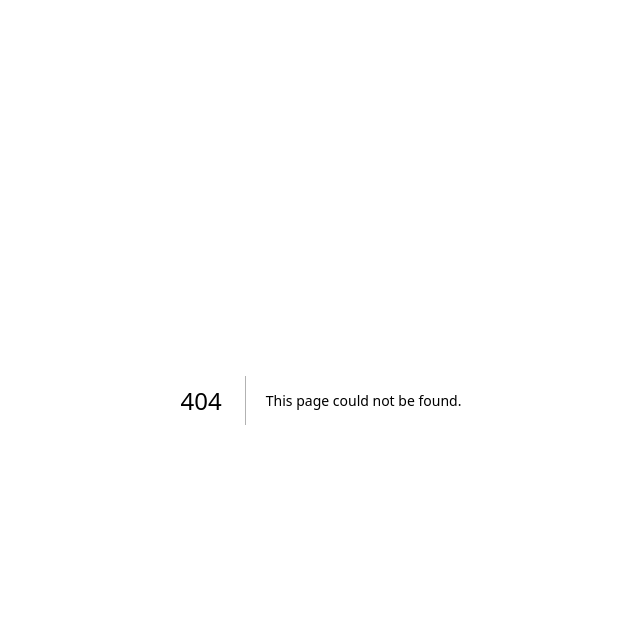
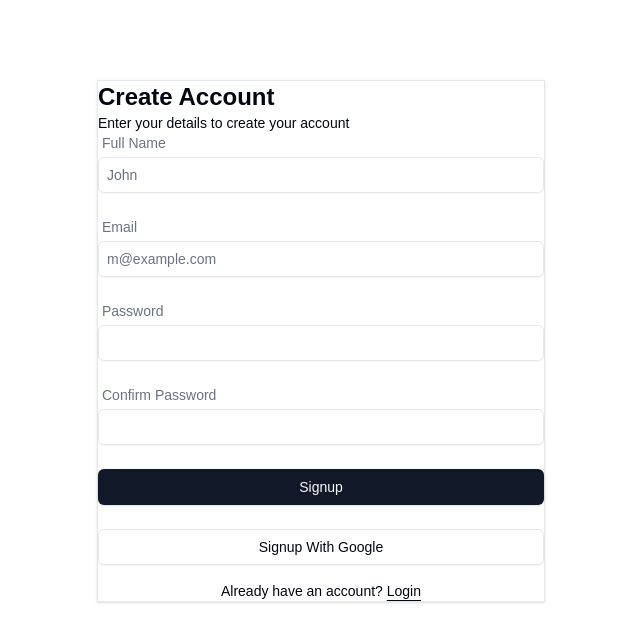
Before and after one commit to Mohammed-Ashik-KP/prodexio, a Next.js app: page /signup in a window 1280 px wide. Before the commit this address had no page. Shown: the top 642 px of the page, without its empty margins (319-959 px from the left). Built offline with nearby package versions, Linux system fonts and the light colour scheme.

Commit message:
feat: login signup form ui

```diff
--- /dev/null
+++ b/src/app/(auth)/login/login.tsx
@@ -0,0 +1,93 @@
+"use client";
+
+import { cn } from "@/lib/utils";
+import { Button } from "@/components/button/button";
+import Card from "@/components/card/card";
+import Input from "@/components/input/input";
+import Label from "@/components/label/label";
+import { FieldValues, useForm } from "react-hook-form";
+
+const LoginForm: React.FC = () => {
+  //constants
+
+  //hooks
+  const {
+    register,
+    handleSubmit,
+    formState: { errors },
+  } = useForm<FieldValues>({
+    defaultValues: {
+      email: "",
+      password: "",
+    },
+    reValidateMode: "onChange",
+  });
+
+  //states
+
+  //fncs
+  const handle = (values) => {
+    console.log({ values });
+  };
+
+  //effects
+
+  return (
+    <div className="w-full">
+      <Card
+        title={<div className="text-2xl">Login</div>}
+        description={"Enter your email below to login to your account"}
+      >
+        <form>
+          <div className="flex flex-col gap-6">
+            <div className="grid gap-2">
+              <Input
+                id="email"
+                type="email"
+                placeholder="m@example.com"
+                required
+                name="email"
+                label="Email"
+                register={register}
+                errors={errors}
+              />
+            </div>
+            <div className="grid gap-2">
+              <div className="flex items-center">
+                <Label label="Password"></Label>
+                <a
+                  href="#"
+                  className="ml-auto inline-block text-sm underline-offset-4 hover:underline"
+                >
+                  Forgot your password?
+                </a>
+              </div>
+              <Input
+                id="password"
+                type="password"
+                required
+                name="password"
+                register={register}
+                errors={errors}
+              />
+            </div>
+            <Button label="Login" type="submit" className="w-full" />
+            <Button
+              label="Login With Google"
+              variant="outline"
+              className="w-full"
+            />
+          </div>
+          <div className="mt-4 text-center text-sm">
+            Don&apos;t have an account?{" "}
+            <a href="/signup" className="underline underline-offset-4">
+              Sign up
+            </a>
+          </div>
+        </form>
+      </Card>
+    </div>
+  );
+};
+
+export default LoginForm;
--- /dev/null
+++ b/src/app/(auth)/login/page.tsx
@@ -0,0 +1,12 @@
+import React from "react";
+import LoginForm from "./login";
+
+const Login = () => {
+  return (
+    <div className="flex transform translate-y-20 gap-6 max-w-md m-auto">
+      <LoginForm />
+    </div>
+  );
+};
+
+export default Login;
--- /dev/null
+++ b/src/app/(auth)/signup/page.tsx
@@ -0,0 +1,12 @@
+import React from "react";
+import SignupForm from "./signup";
+
+const Signup = () => {
+  return (
+    <div className="flex transform translate-y-20 gap-6 max-w-md m-auto">
+      <SignupForm />
+    </div>
+  );
+};
+
+export default Signup;
--- /dev/null
+++ b/src/app/(auth)/signup/signup.tsx
@@ -0,0 +1,113 @@
+"use client";
+
+import { Button } from "@/components/button/button";
+import Card from "@/components/card/card";
+import Input from "@/components/input/input";
+import { FieldValues, useForm } from "react-hook-form";
+
+const SignupForm: React.FC = () => {
+  //constants
+
+  //hooks
+  const {
+    register,
+    handleSubmit,
+    formState: { errors },
+  } = useForm<FieldValues>({
+    defaultValues: {
+      name: "",
+      email: "",
+      password: "",
+      confirmPassword: "",
+    },
+    reValidateMode: "onChange",
+  });
+
+  //states
+
+  //fncs
+  const handle = (values) => {
+    console.log({ values });
+  };
+
+  //effects
+  return (
+    <div className="w-full">
+      <Card
+        title={<div className="text-2xl">Create Account</div>}
+        description={"Enter your details to create your account"}
+      >
+        <form>
+          <div className="flex flex-col gap-6">
+            <div className="grid gap-2">
+              <Input
+                id="name"
+                type="name"
+                placeholder="John"
+                required
+                name="name"
+                label="Full Name"
+                register={register}
+                errors={errors}
+              />
+            </div>
+            <div className="grid gap-2">
+              <Input
+                id="email"
+                type="email"
+                placeholder="m@example.com"
+                required
+                name="email"
+                label="Email"
+                register={register}
+                errors={errors}
+              />
+            </div>
+            <div className="grid gap-2">
+              <Input
+                id="password"
+                type="password"
+                required
+                name="password"
+                label="Password"
+                register={register}
+                errors={errors}
+              />
+            </div>
+            <div className="grid gap-2">
+              <Input
+                id="confirmPassword"
+                type="password"
+                required
+                name="confirmPassword"
+                label="Confirm Password"
+                onChange={() => {}}
+                register={register}
+                errors={errors}
+              />
+            </div>
+            <Button
+              label="Signup"
+              type="submit"
+              className="w-full"
+              onClick={handleSubmit(handle)}
+            />
+            <Button
+              label="Signup With Google"
+              variant="outline"
+              className="w-full"
+            />
+          </div>
+          <div className="mt-4 text-center text-sm">
+            Already have an account?{" "}
+            <a href="/login" className="underline underline-offset-4">
+              Login
+            </a>
+          </div>
+        </form>
+      </Card>
+    </div>
+  );
+};
+
+export default SignupForm;
```
Also changed, not shown: src/app/(auth)/signup/signup.type.ts (added, +7 -0 lines).
